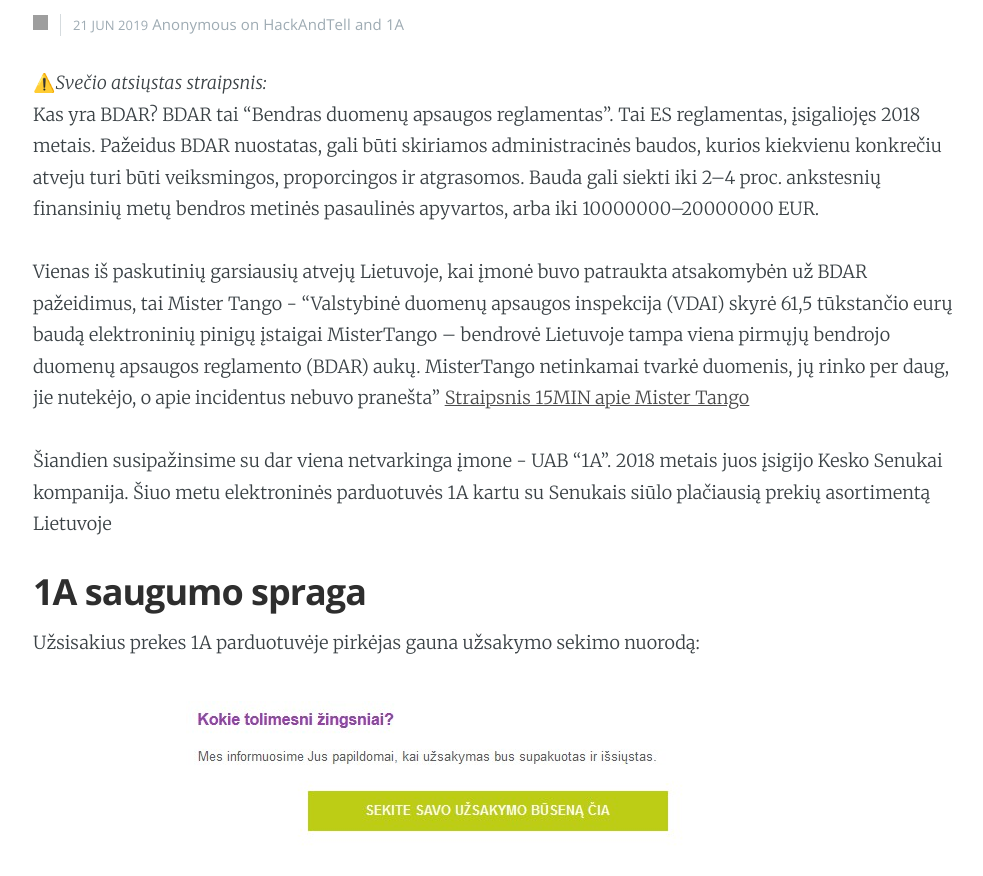
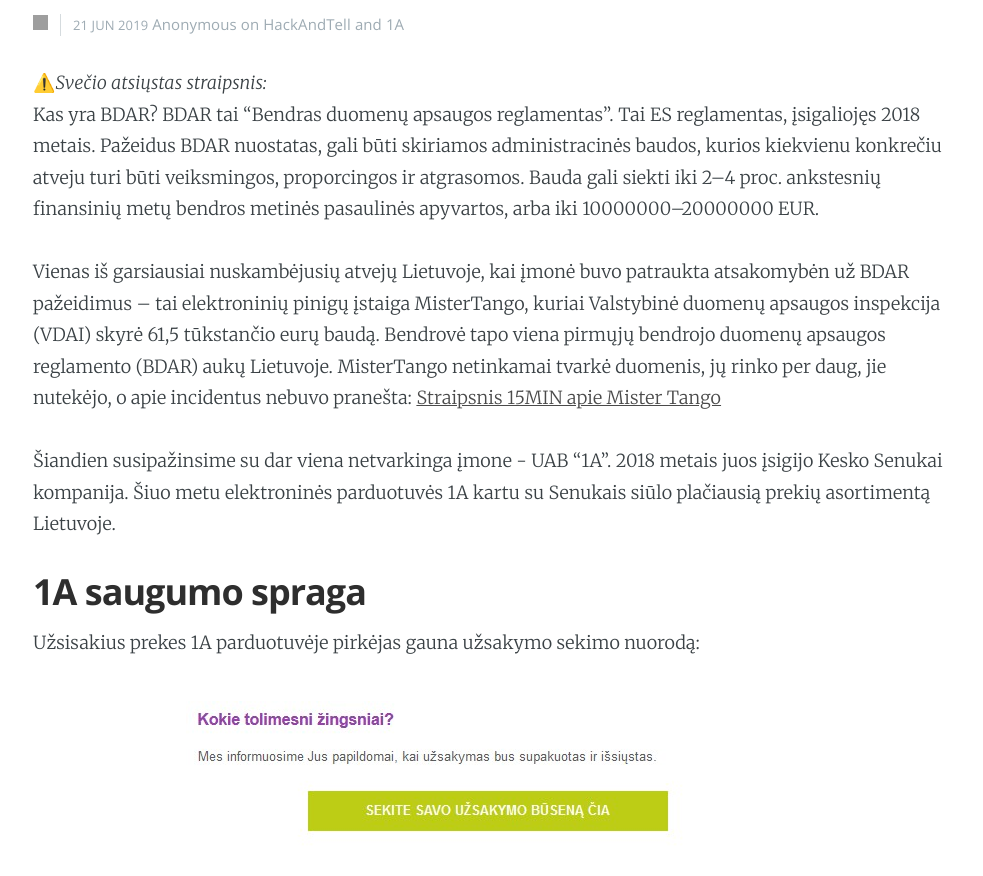
Before and after one commit to JarLob/jarlob.github.io, a Jekyll site: the page built from _posts/2019-06-21-1a-asmens-duomenu-smikiai.md, in a window 1280 px wide and 900 px high, scrolled down 456 px. Shown: the top 876 px of the window, without its empty margins (147-1130 px from the left). Built offline with Jekyll 4.4.1, drawn with Linux system fonts in a browser that asks for light colours; some of the changed text lies outside the part shown; grey boxes are pictures that could not be loaded.

Commit message:
A1 article update

```diff
--- a/_posts/2019-06-21-1a-asmens-duomenu-smikiai.md
+++ b/_posts/2019-06-21-1a-asmens-duomenu-smikiai.md
@@ -12,10 +12,9 @@ permalink:  /lt/blog/1a-asmens-duomenu-smikiai
 ⚠️*Svečio atsiųstas straipsnis:*
 Kas yra BDAR? BDAR tai  “Bendras duomenų apsaugos reglamentas”. Tai ES reglamentas, įsigaliojęs 2018 metais. Pažeidus BDAR nuostatas, gali būti skiriamos administracinės baudos, kurios kiekvienu konkrečiu atveju turi būti veiksmingos, proporcingos ir atgrasomos. Bauda gali siekti iki 2–4 proc. ankstesnių finansinių metų bendros metinės pasaulinės apyvartos, arba iki 10000000–20000000 EUR.
 
-Vienas iš paskutinių garsiausių atvejų Lietuvoje, kai įmonė buvo patraukta atsakomybėn už BDAR pažeidimus, tai Mister Tango - "Valstybinė duomenų apsaugos inspekcija (VDAI) skyrė 61,5 tūkstančio eurų baudą elektroninių pinigų įstaigai MisterTango – bendrovė Lietuvoje tampa viena pirmųjų bendrojo duomenų apsaugos reglamento (BDAR) aukų. MisterTango netinkamai tvarkė duomenis, jų rinko per daug, jie nutekėjo, o apie incidentus nebuvo pranešta"
-[Straipsnis 15MIN apie Mister Tango](https://www.15min.lt/verslas/naujiena/bendroves/bdar-auka-mistertango-nubausta-61-5-tukstanciu-euru-bauda-663-1145494)
+Vienas iš garsiausiai nuskambėjusių atvejų Lietuvoje, kai įmonė buvo patraukta atsakomybėn už BDAR pažeidimus – tai elektroninių pinigų įstaiga MisterTango, kuriai Valstybinė duomenų apsaugos inspekcija (VDAI) skyrė 61,5 tūkstančio eurų baudą. Bendrovė tapo viena pirmųjų bendrojo duomenų apsaugos reglamento (BDAR) aukų Lietuvoje. MisterTango netinkamai tvarkė duomenis, jų rinko per daug, jie nutekėjo, o apie incidentus nebuvo pranešta: [Straipsnis 15MIN apie Mister Tango](https://www.15min.lt/verslas/naujiena/bendroves/bdar-auka-mistertango-nubausta-61-5-tukstanciu-euru-bauda-663-1145494)
 
-Šiandien susipažinsime su dar viena netvarkinga įmone - UAB "1A". 2018 metais juos įsigijo Kesko Senukai kompanija. Šiuo metu elektroninės parduotuvės 1A kartu su Senukais siūlo plačiausią prekių asortimentą Lietuvoje
+Šiandien susipažinsime su dar viena netvarkinga įmone - UAB "1A". 2018 metais juos įsigijo Kesko Senukai kompanija. Šiuo metu elektroninės parduotuvės 1A kartu su Senukais siūlo plačiausią prekių asortimentą Lietuvoje.
 
 ## 1A saugumo spraga
 
```
Also changed, not shown: other parts of _posts/2019-06-21-1a-asmens-duomenu-smikiai.md (+3 -3 lines).
